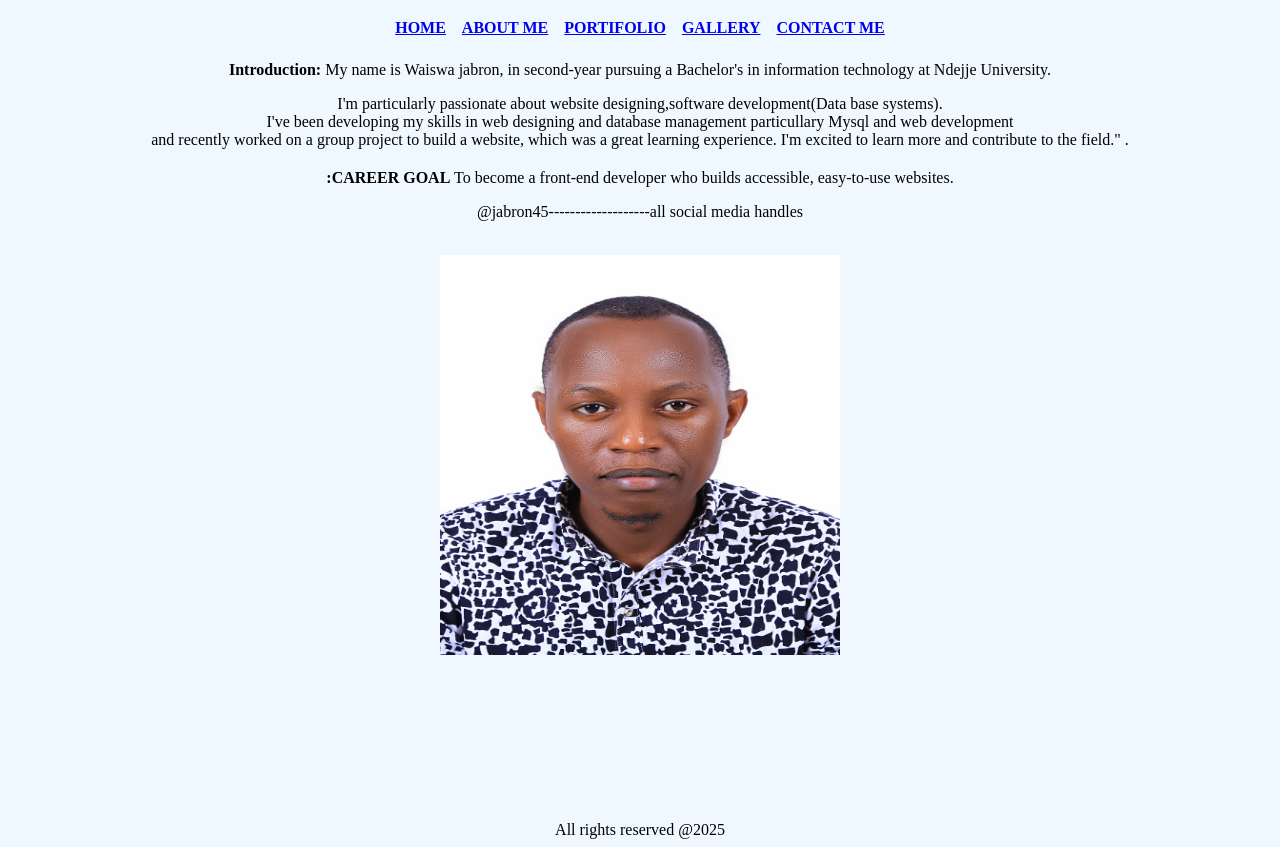
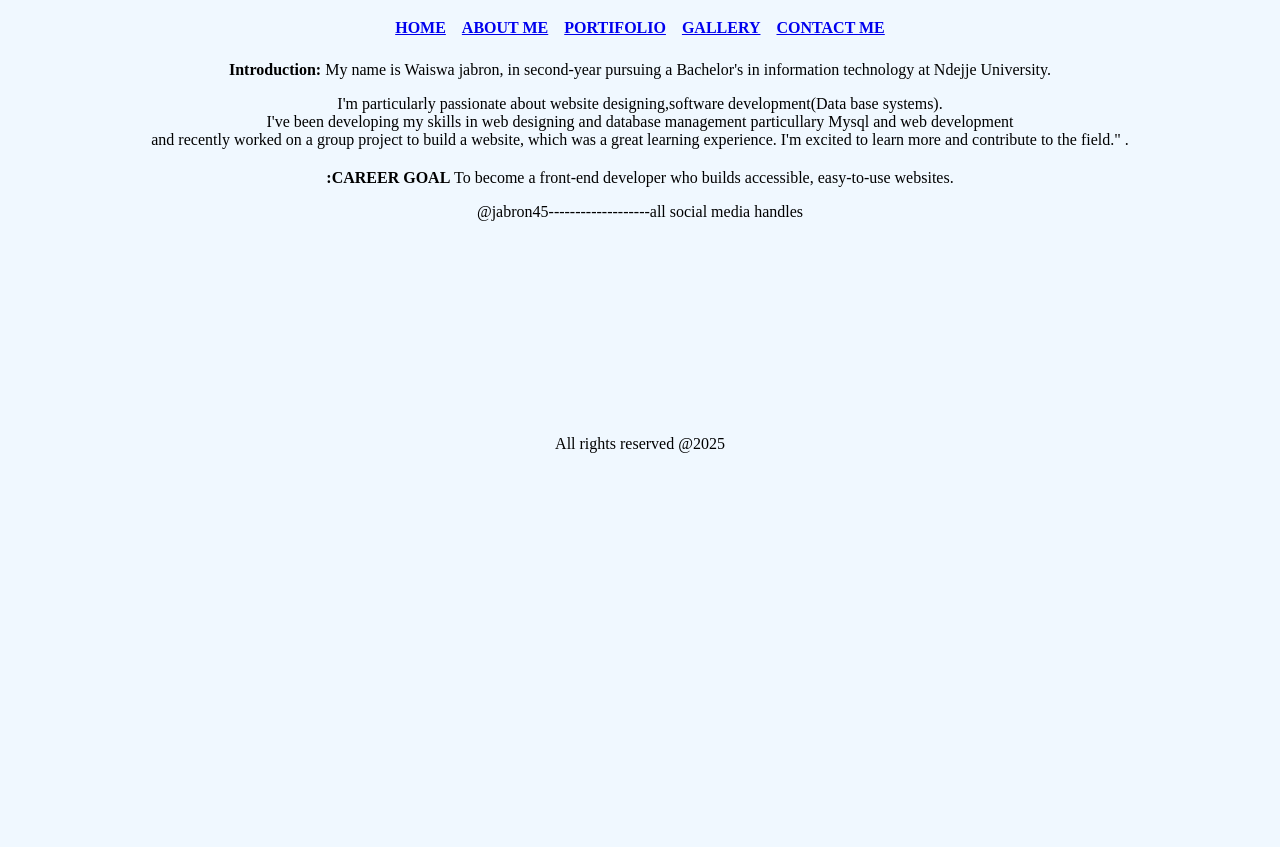
Before and after one commit to JABRONUG/waiswa-jabron-profile-website, a plain HTML site: page index.html in a window 1280 px wide. Shown: the part 90-937 px from the top of the page. After the commit the page ends 800 px from the top, so only its background shows below. Drawn offline with Linux system fonts and the light colour scheme.

Commit message:
Update index.html

```diff
--- a/index.html
+++ b/index.html
@@ -31,7 +31,7 @@ I'm excited to learn more and contribute to the field." .
 
 
 <br>
-<img src="try.jpg" alt="The programmer" style="width:400px;height:400px;">
+
 </br>
 <br>
 <br>
```
